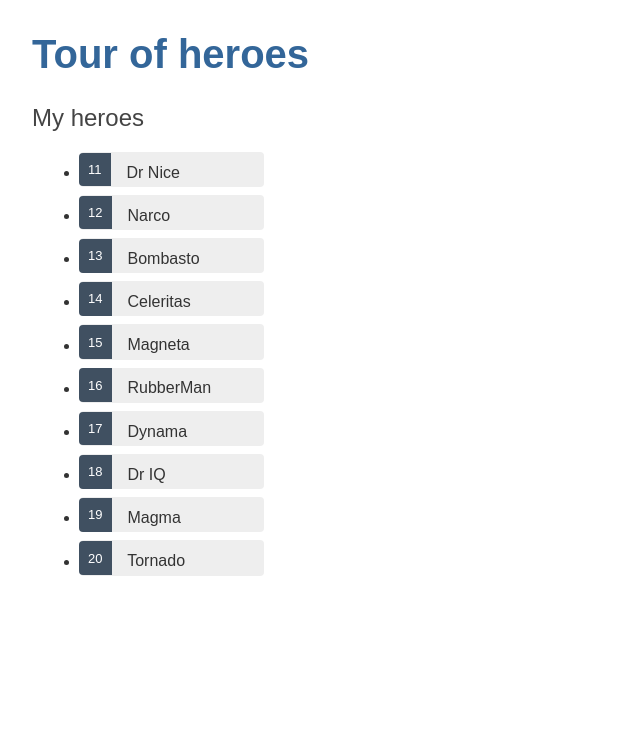
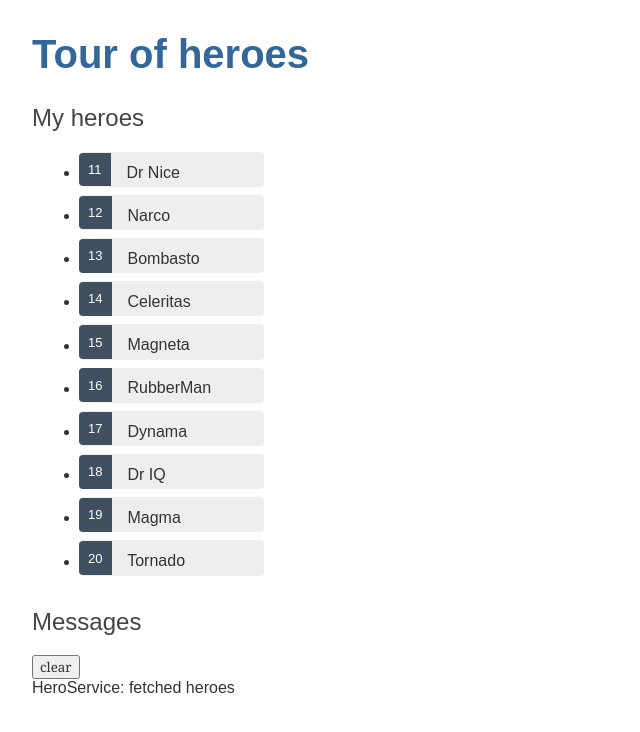
Before and after one commit to jhon-swai/angular-tour-of-heroes, an Angular app: page / in a window 1280 px wide. Shown: the top 732 px of the page, without its empty margins (0-640 px from the left). Built offline with nearby package versions, Linux system fonts and the light colour scheme.

Commit message:
Added message component and service

```diff
--- a/src/app/app.component.html
+++ b/src/app/app.component.html
@@ -1,2 +1,3 @@
 <h1>{{title}}</h1>
 <app-heroes></app-heroes>
+<app-messages></app-messages>
--- a/src/app/app.module.ts
+++ b/src/app/app.module.ts
@@ -6,12 +6,14 @@
 import { AppComponent } from './app.component';
 import { HeroesComponent } from './heroes/heroes.component';
 import { HeroDetailComponent } from './hero-detail/hero-detail.component';
+import { MessagesComponent } from './messages/messages.component';
 
 @NgModule({
   declarations: [
     AppComponent,
     HeroesComponent,
-    HeroDetailComponent
+    HeroDetailComponent,
+    MessagesComponent
   ],
   imports: [
     BrowserModule,
--- a/src/app/hero.service.ts
+++ b/src/app/hero.service.ts
@@ -2,14 +2,17 @@
 import { Hero } from './hero';
 import { HEROES } from './mock-heroes';
 import { Observable, of } from 'rxjs';
+import { MessageService } from './message.service';
 
 @Injectable({
   providedIn: 'root'
 })
 export class HeroService {
   getHeroes(): Observable<Hero[]>{
+    // message to send after fetching data
+    this.messageService.add('HeroService: fetched heroes')
     return of(HEROES);
   }
 
-  constructor() { }
+  constructor(private messageService: MessageService) { }
 }
--- /dev/null
+++ b/src/app/message.service.ts
@@ -0,0 +1,19 @@
+import { Injectable } from '@angular/core';
+
+@Injectable({
+  providedIn: 'root'
+})
+export class MessageService {
+
+  messages: string[] = [];
+
+  constructor() { }
+
+  add(message: string){
+    this.messages.push(message);
+  }
+
+  clear(){
+    this.messages = [];
+  }
+}
--- /dev/null
+++ b/src/app/messages/messages.component.html
@@ -0,0 +1,9 @@
+<div *ngIf="messageService.messages.length">
+
+    <h2>Messages</h2>
+
+    <button class="clear" (click)="messageService.clear()">clear</button>
+
+    <div *ngFor='let message of messageService.messages'> {{message}} </div>
+
+</div>
--- /dev/null
+++ b/src/app/messages/messages.component.ts
@@ -0,0 +1,16 @@
+import { Component, OnInit } from '@angular/core';
+import { MessageService } from '../message.service';
+
+@Component({
+  selector: 'app-messages',
+  templateUrl: './messages.component.html',
+  styleUrls: ['./messages.component.css']
+})
+export class MessagesComponent implements OnInit {
+
+  constructor(public messageService: MessageService) { }
+
+  ngOnInit() {
+  }
+
+}
```
Also changed, not shown: src/app/messages/messages.component.css (added), 2 other files (tests, documents, lock files or other folders).
